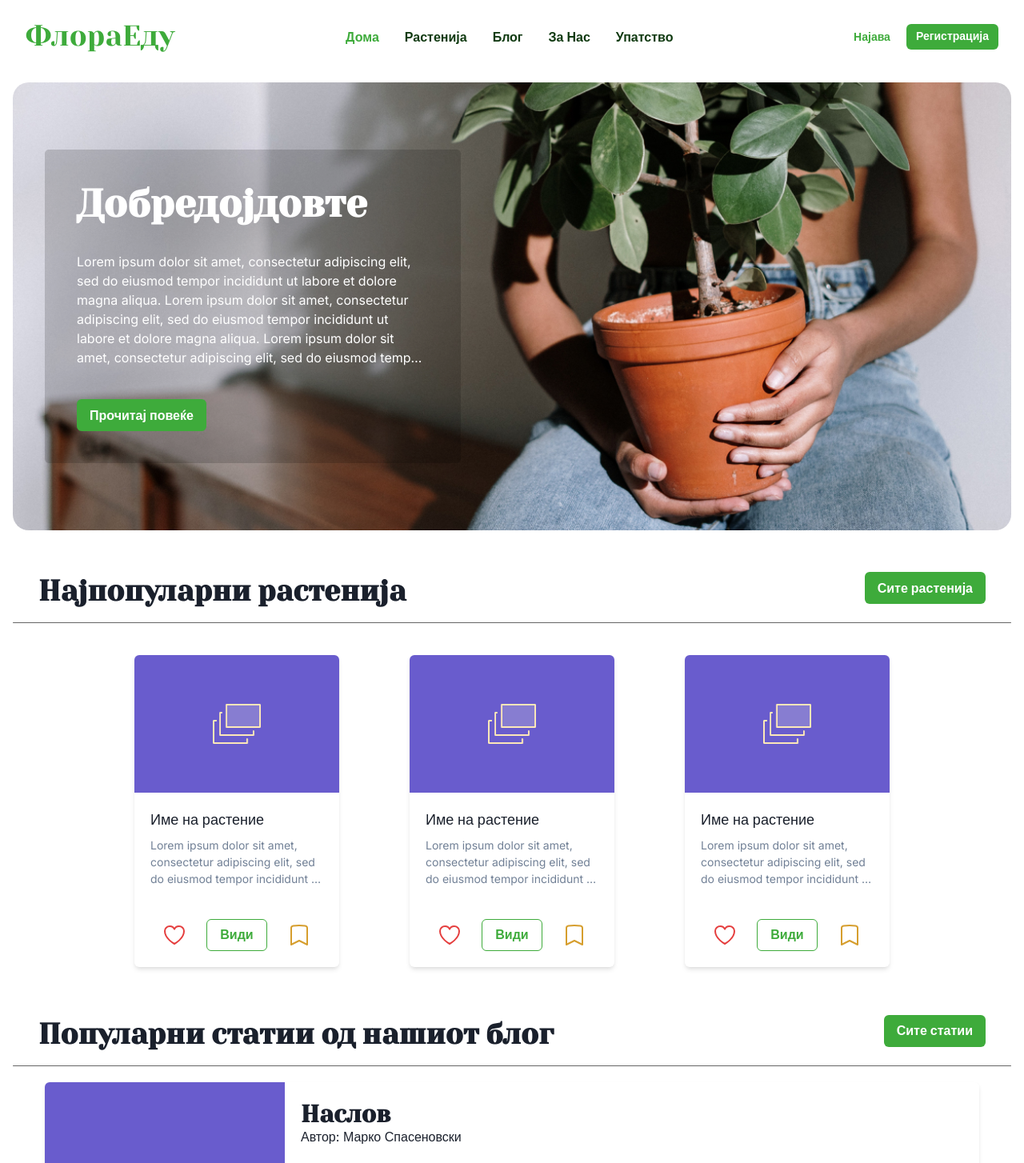
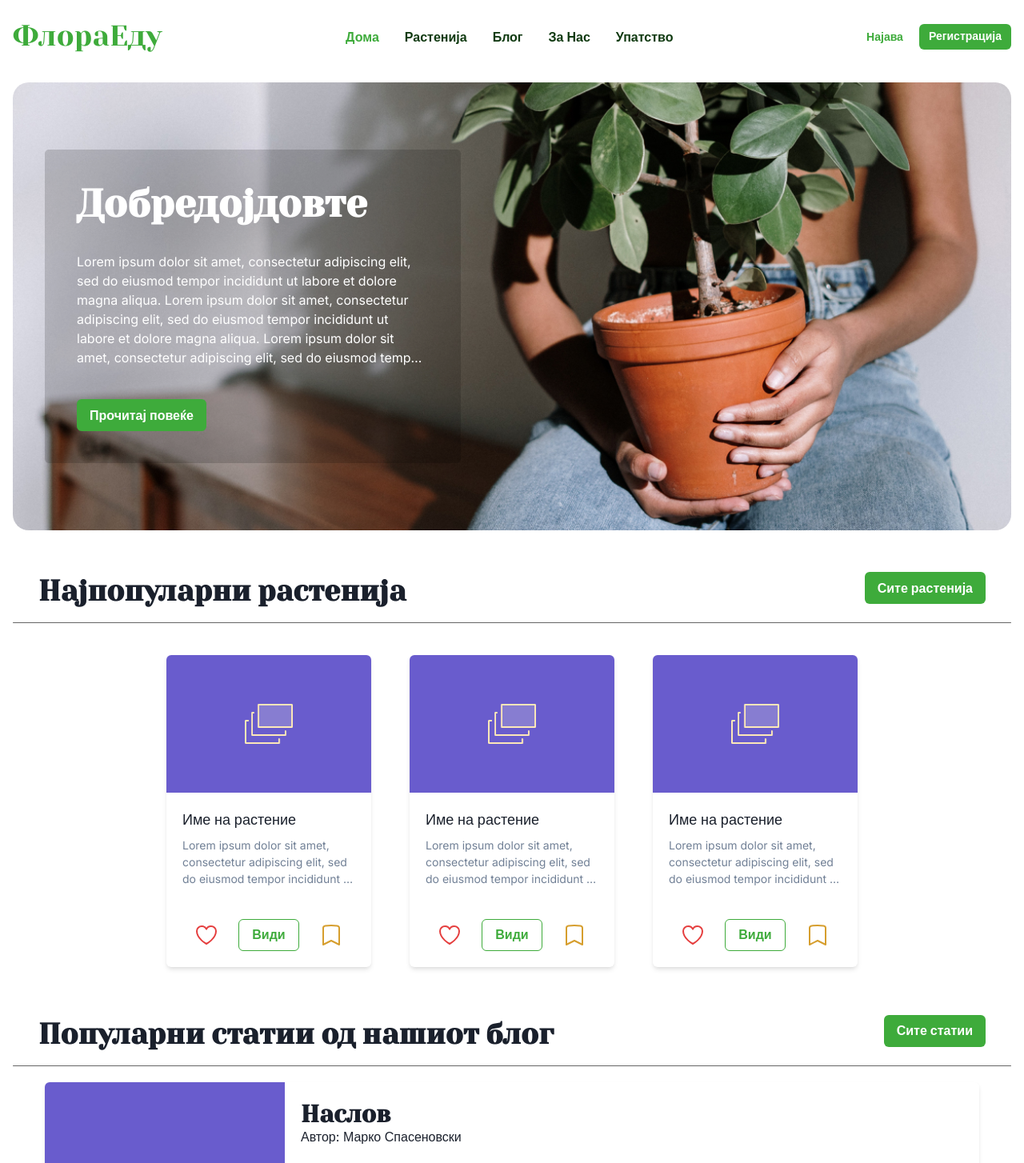
Before and after one commit to dev-marko/flora-edu, a React (Vite) app: page / in a window 1280 px wide. Shown: the top 1454 px of the page at 80% size. Built offline with nearby package versions, Linux system fonts and the light colour scheme; a web font is replaced by a local one.

Commit message:
Update Navbar and PlantCard

```diff
--- a/src/components/Navbar/Navbar.tsx
+++ b/src/components/Navbar/Navbar.tsx
@@ -44,7 +44,7 @@ const Navbar = ({ onOpenDisplayPreferencesCallback }: Props) => {
         color={useColorModeValue('gray.600', 'white')}
         minH={'60px'}
         py={{ base: 2, md: 6 }}
-        px={{ base: 4 }}
+        px={{ base: 4, md: 0 }}
         align={'center'}
       >
         <Flex
--- a/src/components/PlantCard/PlantCard.tsx
+++ b/src/components/PlantCard/PlantCard.tsx
@@ -18,6 +18,7 @@ import BookmarkButton from '@components/shared/BookmarkButton';
 
 import thumbnail from '../../assets/placeholder.png';
 import HeartButton from '../shared/HeartButton';
+import { useNavigate } from 'react-router-dom';
 
 type PlantCardProps = {
   id: string;
@@ -27,6 +28,8 @@ type PlantCardProps = {
 
 const PlantCard = ({ id, name, description }: PlantCardProps) => {
   const theme = useTheme();
+  const navigate = useNavigate();
+
   const buttonColor = useColorModeValue(
     theme.colors.primary[500],
     theme.colors.primary[200]
@@ -42,8 +45,19 @@ const PlantCard = ({ id, name, description }: PlantCardProps) => {
     setIsBookmarked(!isBookmarked);
   };
 
+  const handleDetailsClick = () => {
+    navigate(id);
+  };
+
   return (
-    <Card key={id} maxW={'2xs'} maxH={'md'} shadow={'md'} m={'10'}>
+    <Card
+      key={id}
+      maxW={'2xs'}
+      maxH={'md'}
+      shadow={'md'}
+      mx={'5'}
+      my={['5', '10']}
+    >
       <CardBody p={0}>
         <Image src={thumbnail} alt="Bouquet of roses" borderTopRadius={'md'} />
         <Stack p={5}>
@@ -62,7 +76,11 @@ const PlantCard = ({ id, name, description }: PlantCardProps) => {
             handleHeartClick={handleHeartClick}
             isActive={isHearted}
           ></HeartButton>
-          <Button color={buttonColor} variant={'outline'}>
+          <Button
+            color={buttonColor}
+            variant={'outline'}
+            onClick={handleDetailsClick}
+          >
             Види
           </Button>
           <BookmarkButton
```
